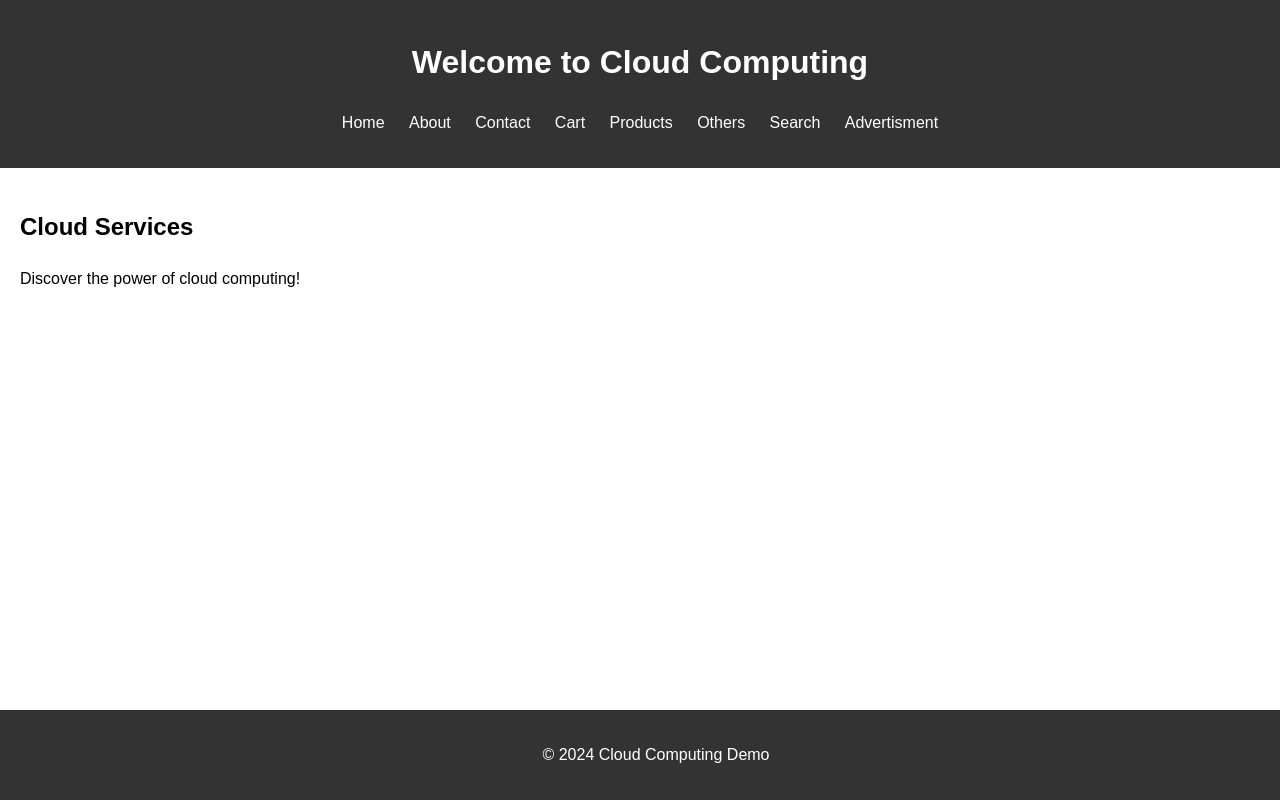
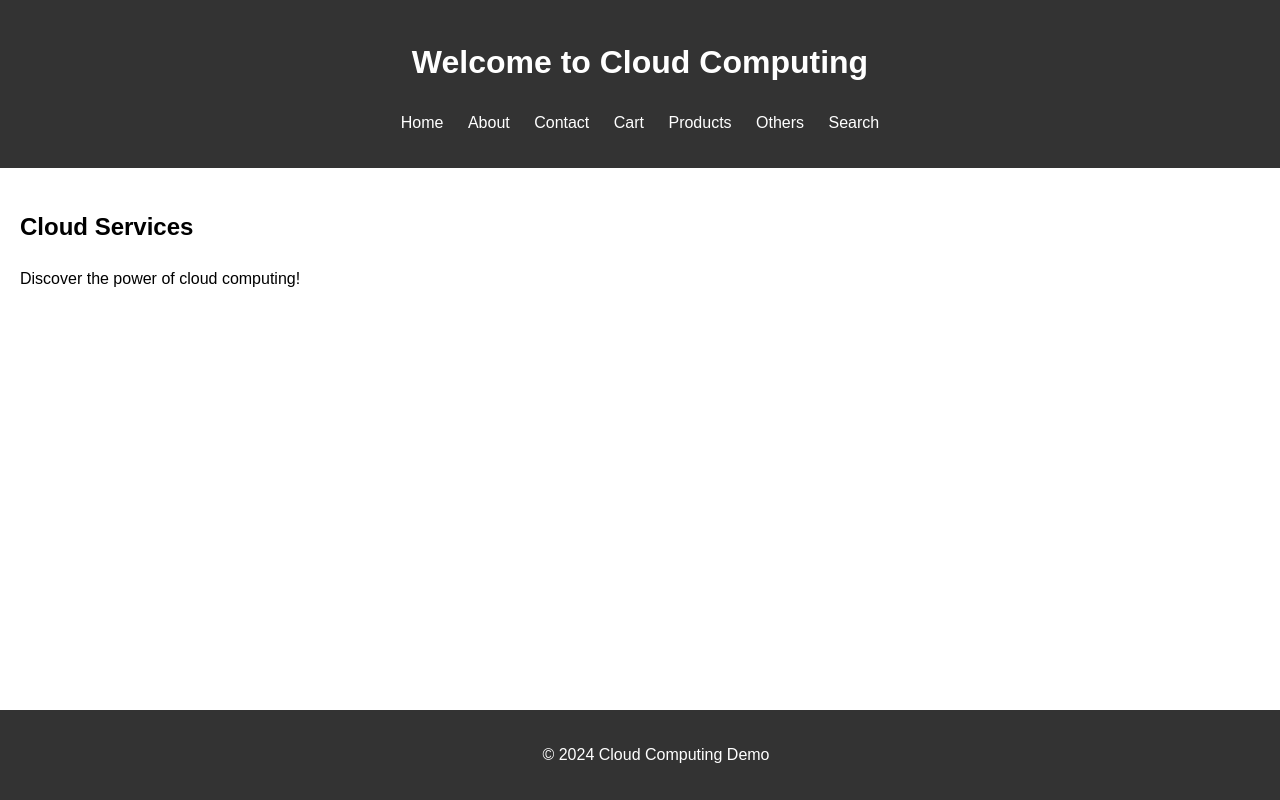
Before and after one commit to ljkh00/cloud-project, a plain HTML site: page index.html in a window 1280 px wide. Drawn offline with Linux system fonts and the light colour scheme; a script that the page names is missing.

Commit message:
remove advertisement

```diff
--- a/index.html
+++ b/index.html
@@ -18,7 +18,7 @@
                 <li><a href="#products">Products</a></li>
                 <li><a href="#Others">Others</a></li>
                 <li><a href="#Search">Search</a></li>
-                <li><a href="#Advertisement">Advertisment</a></li>
+
             </ul>
         </nav>
     </header>
```
